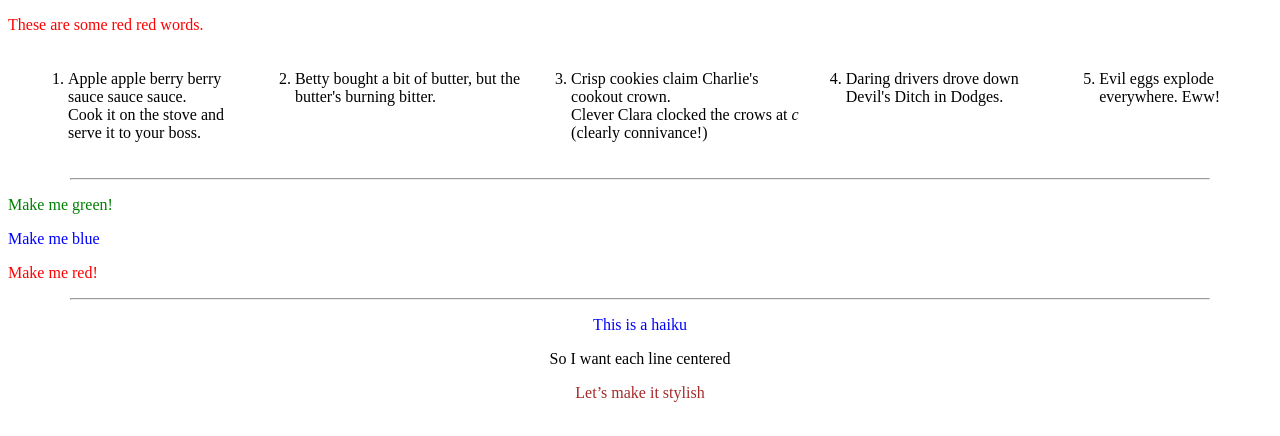
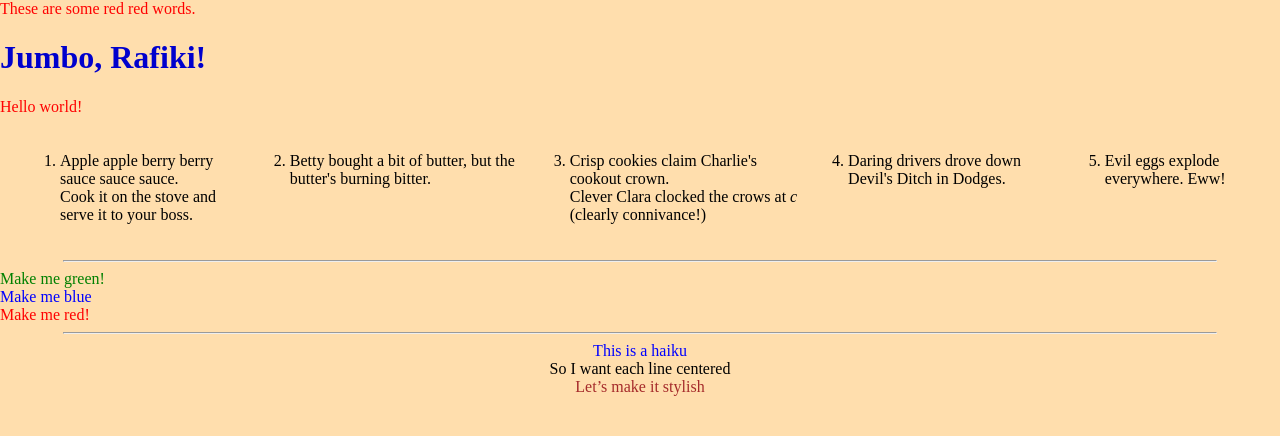
Before and after one commit to ahmedroberts/Udacity_Front_End_Nanodegree, a plain HTML site: page page_002.html in a window 1280 px wide. Drawn offline with Linux system fonts and the light colour scheme; files that its build step writes are made by us from their sources.

Commit message:
Update files for frontend nano degreee

```diff
--- a/page_002.html
+++ b/page_002.html
@@ -3,6 +3,7 @@
 
 <head>
     <title>Listy list</title>
+    <link rel="stylesheet" href="style.css">
     <style>
         p {
             color: red;
@@ -20,6 +21,8 @@
 
 <body>
     <p>These are some red red words.</p>
+    <h1 style=color:mediumblue; text-align: center;>Jumbo, Rafiki!</h1>
+    <p>Hello world!</p>
     <ol>
         <li>
             Apple apple berry berry sauce sauce sauce.<br />
```
Also changed, not shown: animal-trading-cards-aor/card_orig.html (+4 -1 lines).
